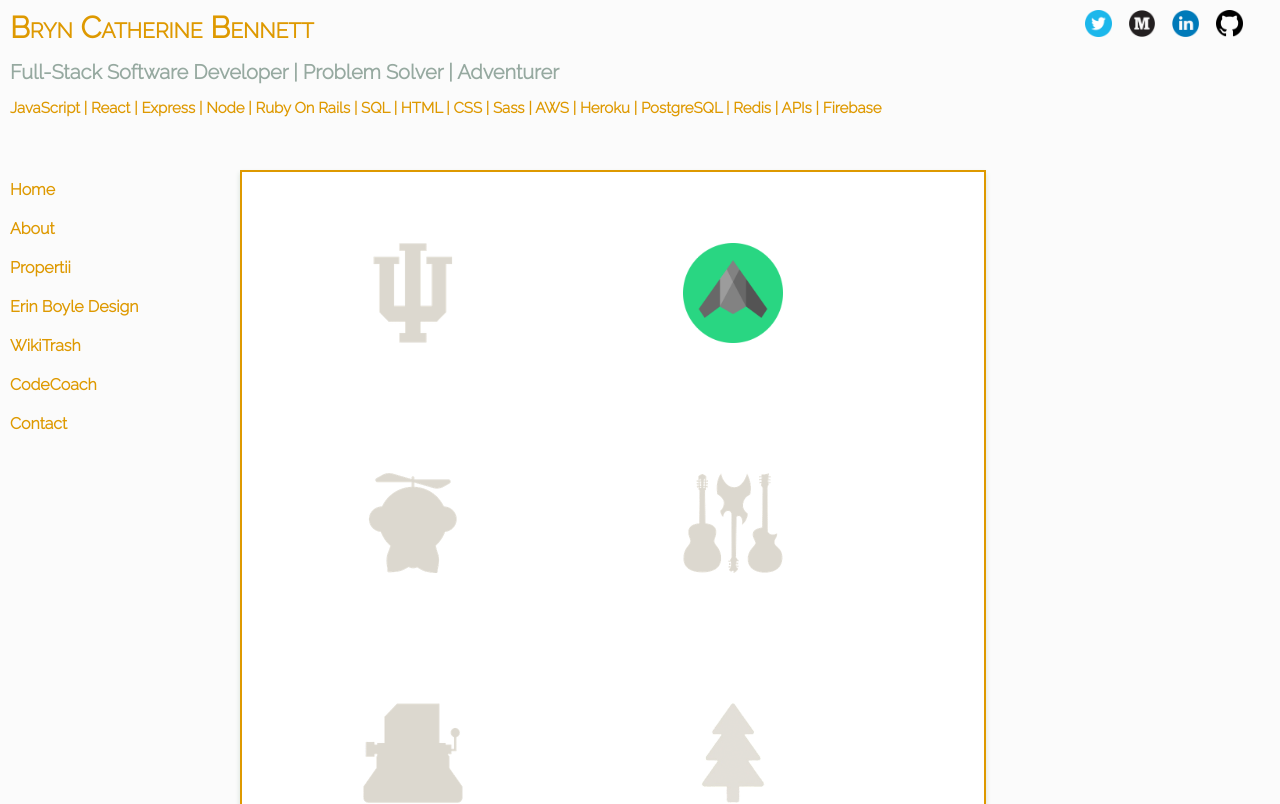
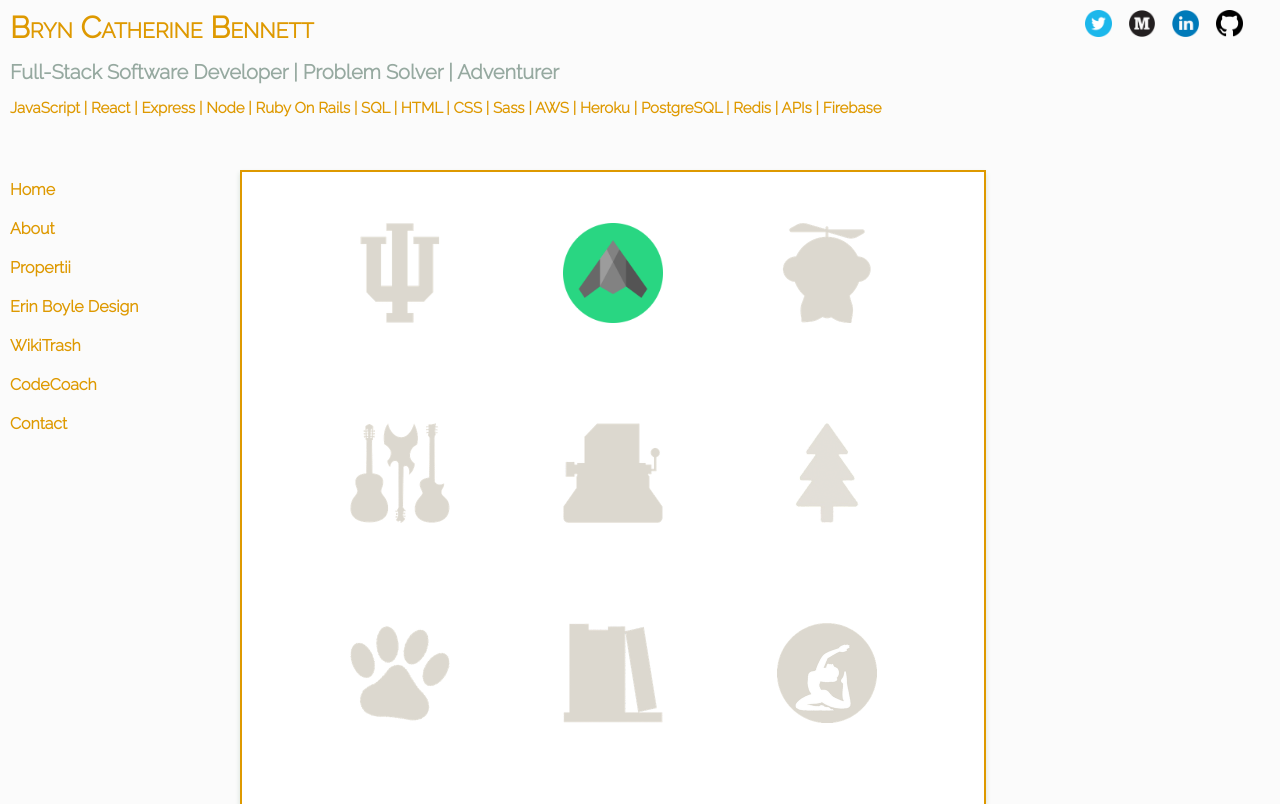
Before and after one commit to bbennett7/portfolio, a React (Create React App) app: page / in a window 1280 px wide. Shown: the top 804 px of the page. Built offline with nearby package versions, Linux system fonts and the light colour scheme.

Commit message:
Update home icon rendering and styling

```diff
--- a/src/components/HomeIcon/HomeIcon.js
+++ b/src/components/HomeIcon/HomeIcon.js
@@ -5,12 +5,19 @@
   render() {
     return (
       <div className={styles.container}>
-        <div className={styles.iconWrapper}>
-          <div className={styles.icon}>
-            <img className={styles.greyIcon} src={this.props.greyFile} height="150" width="150" />
-          </div>
-          <div className={styles.icon}>
-            <img className={styles.colorIcon} src={this.props.colorFile} height="150" width="150" />
+        <div className={styles.wrapper}>
+          <div className={styles.iconWrapper}>
+            <div className={styles.icon}>
+              <img className={styles.greyIcon} src={this.props.greyFile} height="150" width="150" />
+            </div>
+            <div className={styles.icon}>
+              <img
+                className={styles.colorIcon}
+                src={this.props.colorFile}
+                height="150"
+                width="150"
+              />
+            </div>
           </div>
         </div>
         <div className={styles.iconTextWrapper}>
--- a/src/components/HomeIcon/HomeIcon.module.scss
+++ b/src/components/HomeIcon/HomeIcon.module.scss
@@ -2,14 +2,13 @@
 
 .container {
   display: flex;
-  flex-direction: column;
-  width: 180px;
-  height: 190px;
-  align-content: center;
-  padding: 20px;
+  width: 200px;
+  height: 200px;
+  // align-content: center;
+  justify-content: space-around;
 }
 
-.iconWrapper, .colorIcon, .greyIcon {
+.wrapper, .iconWrapper, .colorIcon, .greyIcon {
   width: 100px;
   height: 100px;
 }
@@ -48,13 +47,14 @@
 }
 
 .iconTextWrapper {
-  width: 180px;
-  height: 70px;
+  margin-top: 15px;
+  width: 100%;
+  height: 100px;
   flex-direction: column;
 }
 
 .iconText {
-  width: 200px;
+  width: 100%;
   -webkit-filter: opacity(0);
   -webkit-transition: all .8s ease-in-out;
   text-align: center;
```
